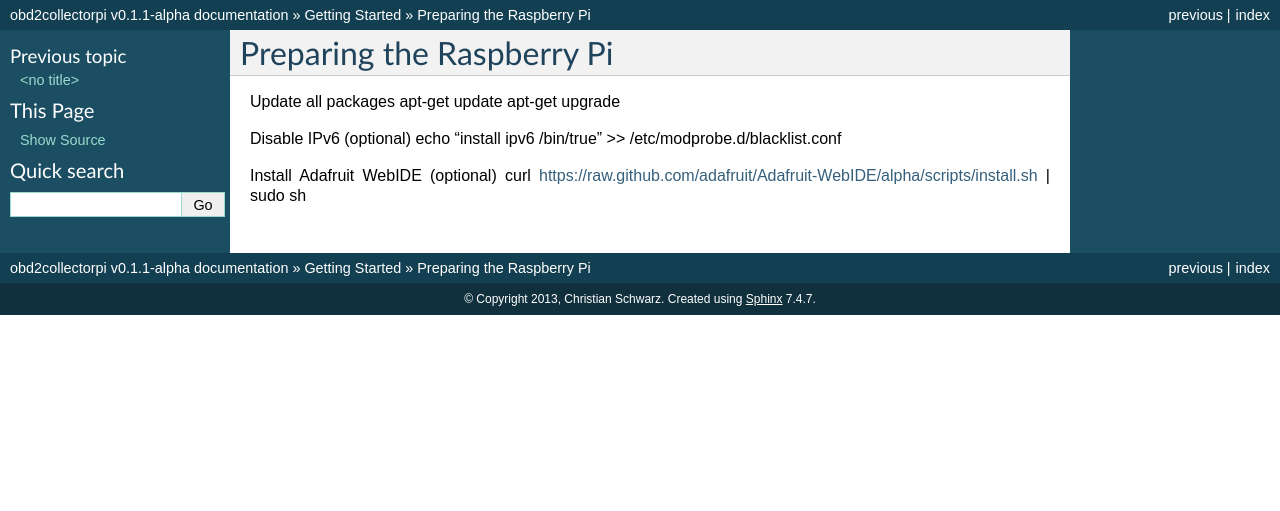
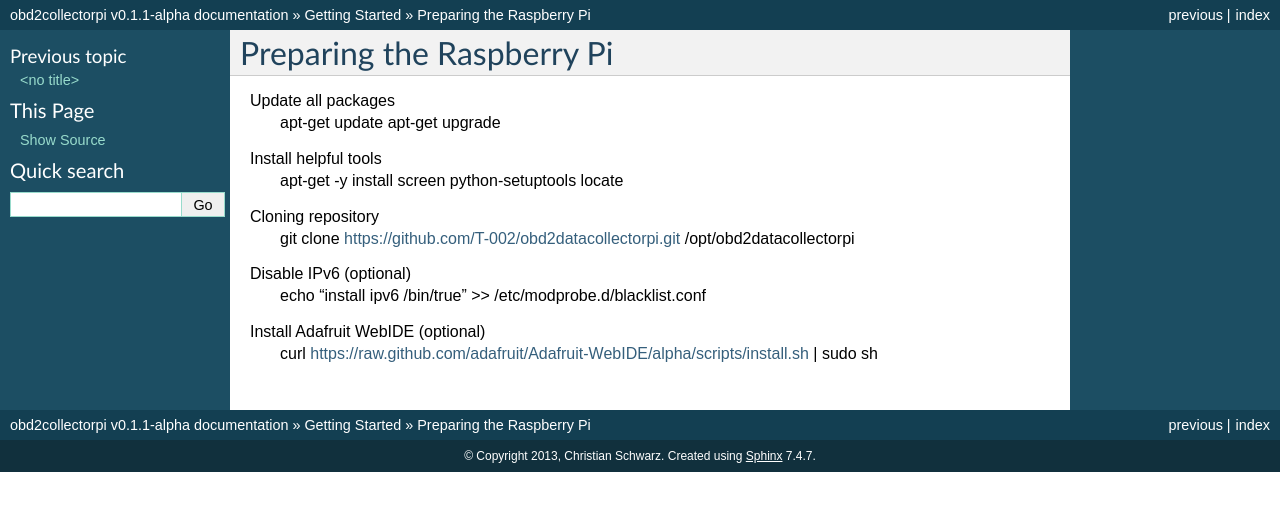
Before and after one commit to T-002/obd2datacollectorpi, a Sphinx documentation site: the page built from doc/source/getting_started/preparing_raspberry.rst, in a window 1280 px wide. Shown: the top 511 px of the page. Built offline with Sphinx 7.4.7, drawn with Linux system fonts in a browser that asks for light colours.

Commit message:
working on display

```diff
--- a/doc/source/getting_started/preparing_raspberry.rst
+++ b/doc/source/getting_started/preparing_raspberry.rst
@@ -4,12 +4,23 @@ Preparing the Raspberry Pi
 --------------------------
 
 Update all packages
-apt-get update
-apt-get upgrade
+    apt-get update
+    apt-get upgrade
+
+Install helpful tools
+    apt-get  -y install screen python-setuptools locate
+
+
+Cloning repository
+    git clone https://github.com/T-002/obd2datacollectorpi.git /opt/obd2datacollectorpi
+
+
+
+
 
 
 Disable IPv6 (optional)
-echo "install ipv6 /bin/true" >> /etc/modprobe.d/blacklist.conf
+    echo "install ipv6 /bin/true" >> /etc/modprobe.d/blacklist.conf
 
 Install Adafruit WebIDE (optional)
-curl https://raw.github.com/adafruit/Adafruit-WebIDE/alpha/scripts/install.sh | sudo sh
+    curl https://raw.github.com/adafruit/Adafruit-WebIDE/alpha/scripts/install.sh | sudo sh
```
Also changed, not shown: 1 other file.
